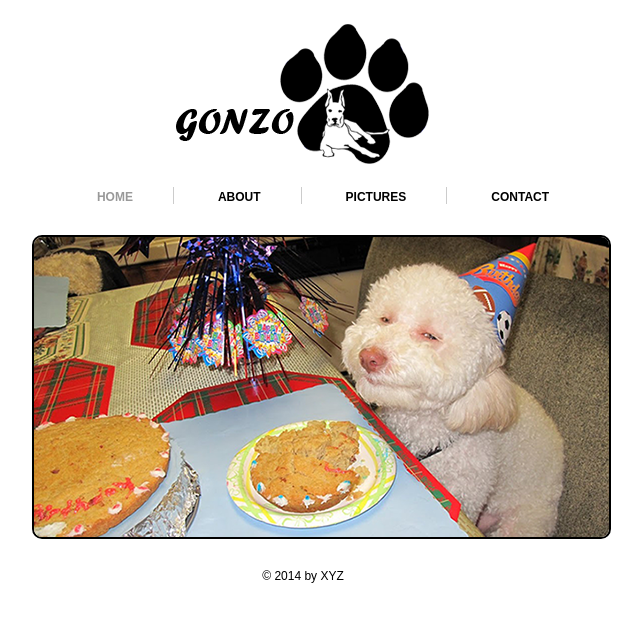
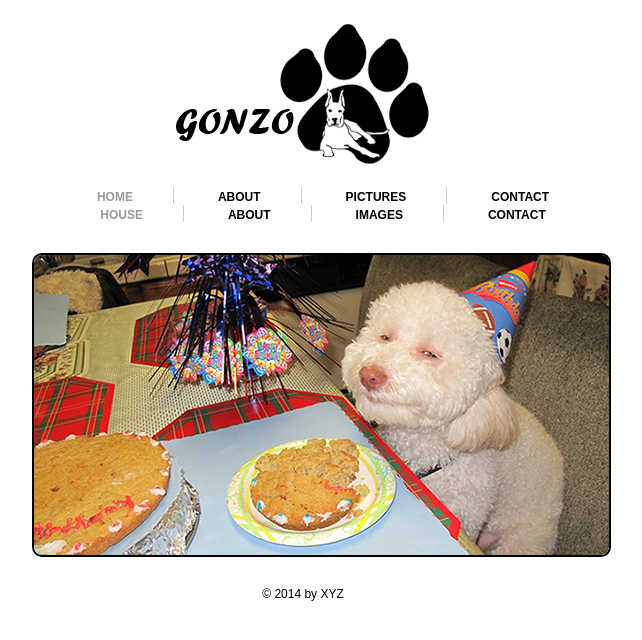
Before and after one commit to dholanaresh/tutorials, a plain HTML site: page index.html in a window 1280 px wide. Shown: the whole page, without its empty margins (337-979 px from the left). Drawn offline with Linux system fonts and the light colour scheme.

```diff
--- a/index.html
+++ b/index.html
@@ -8,7 +8,7 @@
 <body>
 
 
-<!Header Starts-->
+<!Header Starts-- naresh dhola>
 
 	<div class="header">
 
@@ -29,6 +29,15 @@
 			<li><a class="active" href="index.html">HOME</a></li>
 			<li><a href="about.html">ABOUT</a></li>
 			<li><a href="picture.html">PICTURES</a></li>
+			<li class="bdr"><a class="pdg" href="contact.html">CONTACT</a></li>
+		</ul>
+	</div>
+
+	<div class="navigation">
+		<ul>
+			<li><a class="active" href="index.html">house</a></li>
+			<li><a href="about.html">ABOUT</a></li>
+			<li><a href="picture.html">IMAGES</a></li>
 			<li class="bdr"><a class="pdg" href="contact.html">CONTACT</a></li>
 		</ul>
 	</div>
```
